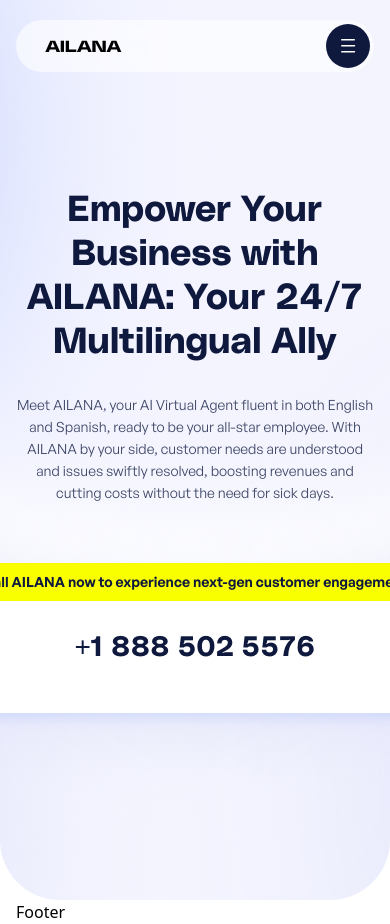
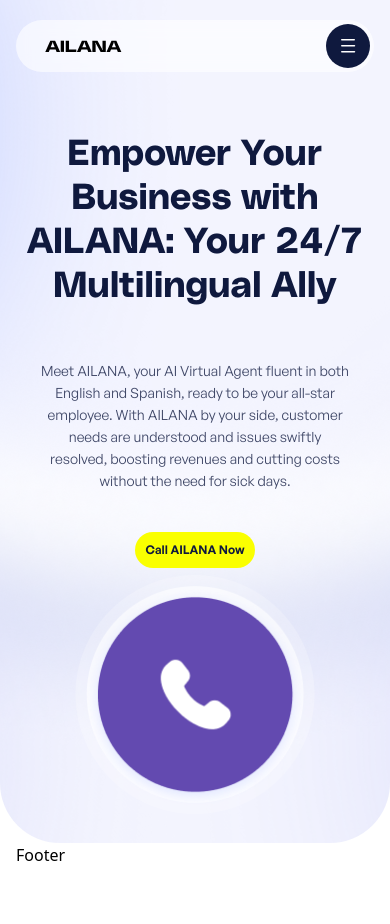
Before and after one commit to Sohana-Karniz-Mimmi/aiva, a Next.js app: page / in a window 390 px wide. After the commit the page ends 867 px from the top, so only its background shows below. Built offline with nearby package versions, Linux system fonts and the light colour scheme.

Commit message:
added hero section

```diff
--- a/src/components/Home/Hero.tsx
+++ b/src/components/Home/Hero.tsx
@@ -3,7 +3,7 @@
 
 const Hero = () => {
   return (
-    <section className="relative w-full max-w-[1440px] mx-auto h-[900px] overflow-hidden rounded-b-[60px]">
+    <section className="relative w-full max-w-[1440px] mx-auto h-[843px] md:h-[900px] overflow-hidden rounded-b-[60px]">
       {/* Background Image */}
       <div className="absolute inset-0 w-full h-full">
         <Image
@@ -17,22 +17,22 @@
       </div>
 
       {/* Content Overlay */}
-      <div className="absolute inset-0 flex flex-col items-center justify-center text-center px-[16px] xl:mb-[42px]">
+      <div className="absolute inset-0 flex flex-col items-center md:justify-center text-center px-[16px] xl:mb-[42px] md:mt-0 mt-[132px]">
         {/* Title */}
-        <h1 className="max-w-[1070px] mb-[30px]">
+        <h1 className="max-w-[1070px] mb-[52px] md:mb-[30px]">
           Empower Your Business with AILANA: Your 24/7 Multilingual Ally
         </h1>
 
         {/* Subtitle */}
-        <p className="max-w-[760px] mb-[79px]">
+        <p className="max-w-[311px] sm:max-w-[760px]  md:mb-[79px] mb-[40px]">
           Meet AILANA, your AI Virtual Agent fluent in both English and Spanish,
           ready to be your all-star employee. With AILANA by your side, customer
           needs are understood and issues swiftly resolved, boosting revenues
           and cutting costs without the need for sick days.
         </p>
 
-        {/* Button with Badge */}
-        <div className="relative">
+        {/*call Button for desktop*/}
+        <div className="hidden md:block relative">
           {/* Main Button */}
           <button className="flex w-[626px] max-w-full h-[130px] px-[43px] py-[38px] justify-center items-center gap-[10px] bg-white rounded-[170px] shadow-[0px_4px_13px_0px_rgba(70,111,255,0.15)] hover:shadow-lg transition-all">
             <h2>+1 888 502 5576</h2>
@@ -45,6 +45,17 @@
             </span>
           </div>
         </div>
+        {/*call Button for mobile*/}
+        <div className="block md:hidden relative">
+          {/* Top Badge */}
+          <div className=" flex w-full max-w-[120px] mx-auto px-[10px] py-[8px] justify-center items-center font-general bg-[#FAFF00] rounded-[160px] mb-[7px]">
+            <span className="text-[12px] font-semibold leading-[20px] text-heading font-general">
+              Call AILANA Now
+            </span>
+          </div>
+
+            <Image src="/images/call.png" alt="call" width={240} height={240} className="object-cover" />
+        </div>
       </div>
     </section>
   );
```
Also changed, not shown: public/images/call.png (added).
